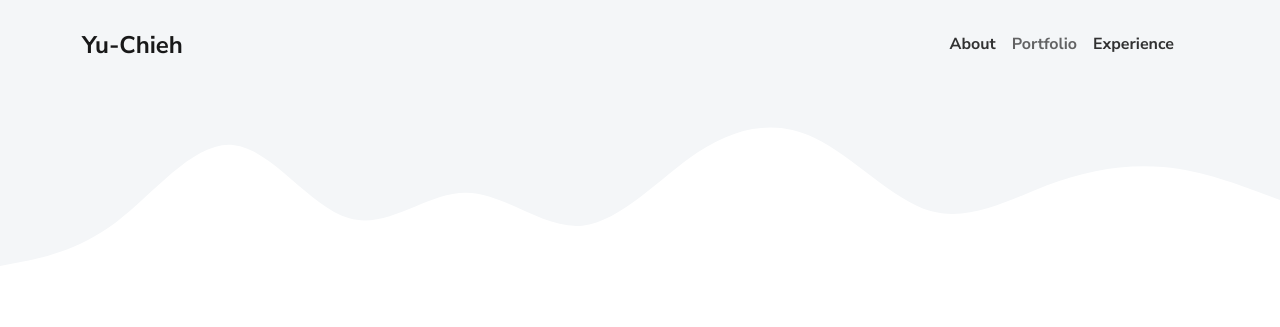
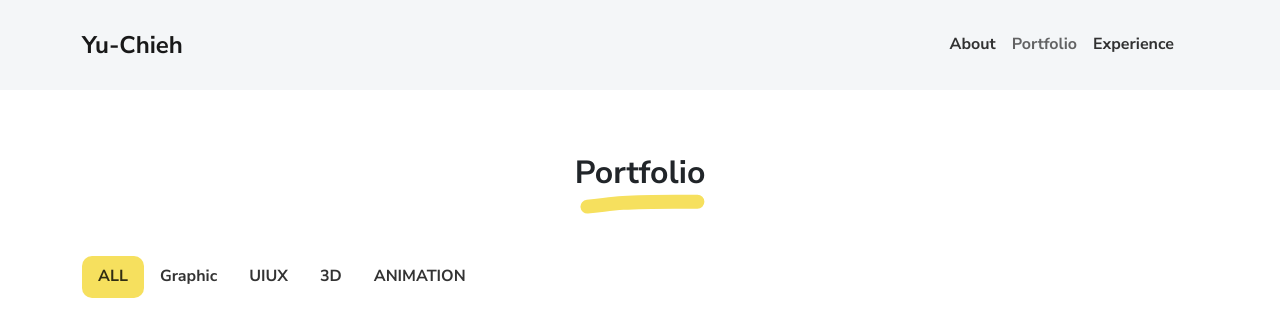
Before and after one commit to niyuchieh/niyuchieh.github.io, a plain HTML site: page portfolio.html in a window 1280 px wide. Shown: the top 327 px of the page. Drawn offline with Linux system fonts and the light colour scheme; a script that the page names is missing.

Commit message:
Update portfolio.html

```diff
--- a/portfolio.html
+++ b/portfolio.html
@@ -46,7 +46,6 @@
       <div id="content">
 <header>
 
-  <div class="wave-bg"></div>
 </header>
 
 
```
